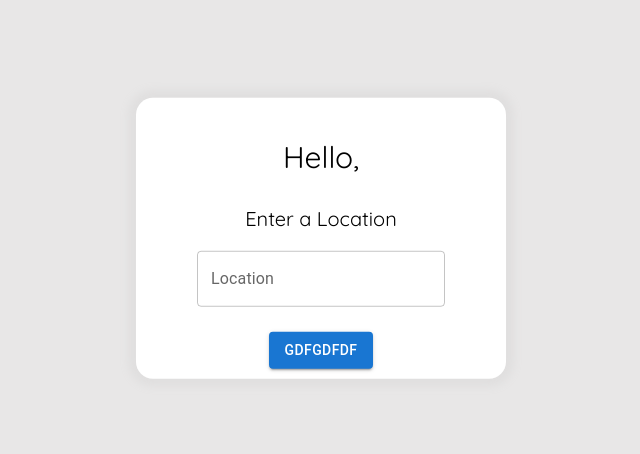
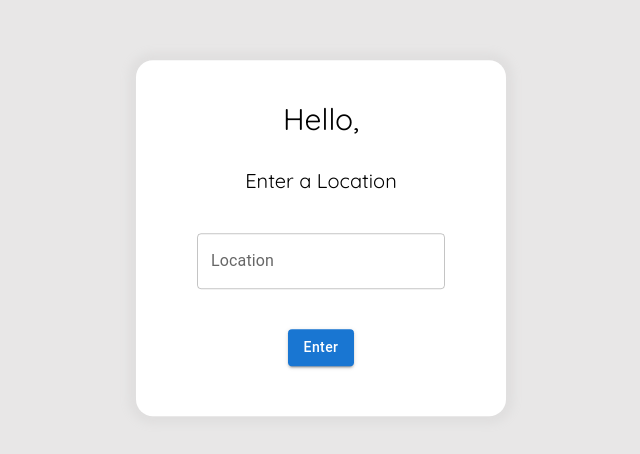
Before and after one commit to Landeryou05/WeatherWebApp, a React (Create React App) app: page /Search in a window 1280 px wide. Shown: the part 162-616 px from the top of the page, without its empty margins (319-959 px from the left). Built offline with nearby package versions, Linux system fonts and the light colour scheme.

Commit message:
Added button and spaced components

```diff
--- a/src/Frontend/Components/Button.js
+++ b/src/Frontend/Components/Button.js
@@ -2,13 +2,14 @@ import Button from '@mui/material/Button';
 import styled from 'styled-components';
 
 const ButtonDiv = styled.div`
-    margin-top: 25px;
+    margin-top: 40px;
+    margin-bottom: 40px;
 `
 
 export default function SubmitButton() {
   return (
     <ButtonDiv>
-      <Button variant="contained">gdfgdfdf</Button>
+      <Button variant = "contained" style = {{textTransform: 'none'}}>Enter</Button>
     </ButtonDiv>
   );
 }
--- a/src/Frontend/Components/Header.js
+++ b/src/Frontend/Components/Header.js
@@ -2,6 +2,7 @@ import styled from "styled-components";
 
 const HeaderContainer = styled.div`
     background-color: white;
+    margin-bottom: 40px;
 `;
 
 const Greeting = styled.p`
--- a/src/Frontend/Components/SearchBar.js
+++ b/src/Frontend/Components/SearchBar.js
@@ -2,6 +2,6 @@ import TextField from '@mui/material/TextField';
 
 export default function SearchBar() {
   return (
-    <TextField label="Location" variant = "outlined"/>
+    <TextField label = "Location" variant = "outlined" color = "black"/>
   );
 }
```
